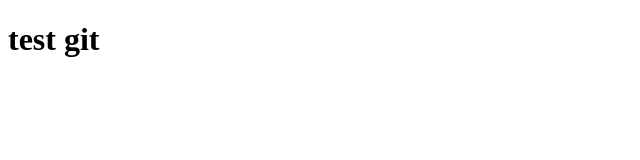
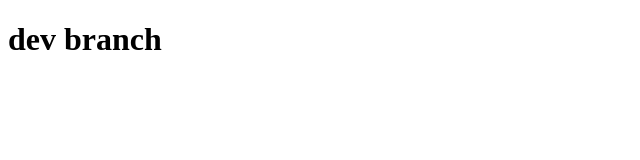
Before and after one commit to EziDze-proger/lessonsJS2, a plain HTML site: page index.html in a window 1280 px wide. Shown: the whole page, without its empty margins (0-640 px from the left). Drawn offline with Linux system fonts and the light colour scheme.

Commit message:
first commit of dev branch

```diff
--- a/index.html
+++ b/index.html
@@ -6,7 +6,7 @@
     <title>Document</title>
 </head>
 <body>
-    <h1>test git</h1>
+    <h1>dev branch</h1>
     <script src="index.js"></script>
 </body>
 </html>
--- a/index.js
+++ b/index.js
@@ -1,6 +1,6 @@
 
 console.log('hello world');
 
-console.log('hi world');
+console.log('hi, Im in the dev-branch');
 
 console.log('bye');
```
